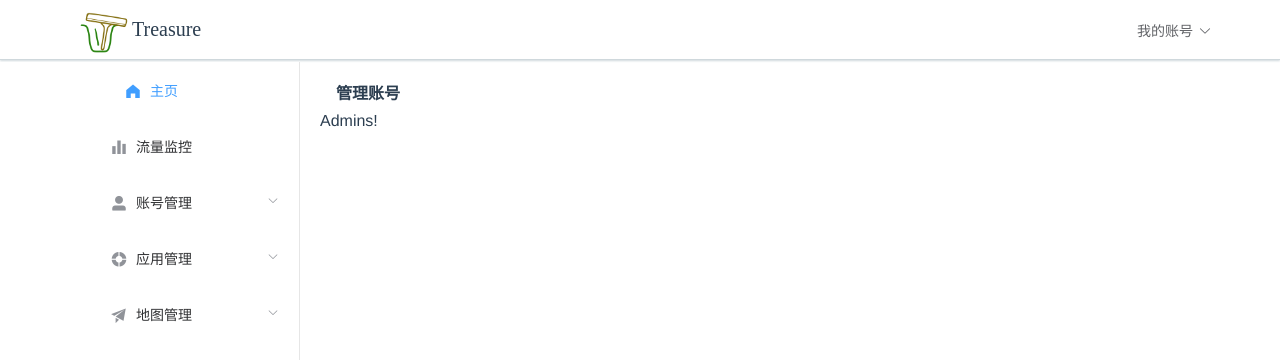
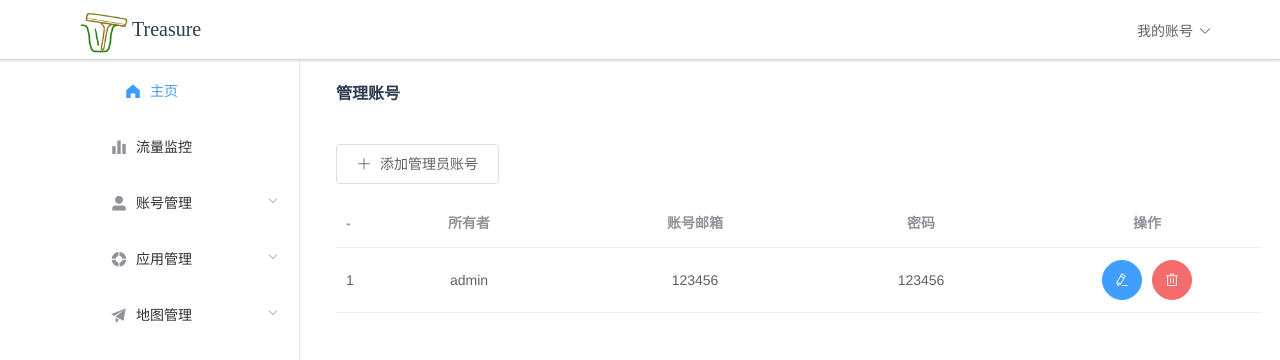
Before and after one commit to cyy942465/treasure-admin, a Vue app: page /Main/Admins in a window 1280 px wide. Shown: the top 360 px of the page. Built offline with nearby package versions, Linux system fonts and the light colour scheme.

Commit message:
admins added

```diff
--- a/src/components/account/Admins.vue
+++ b/src/components/account/Admins.vue
@@ -1,5 +1,58 @@
 <template>
-  <div>
-    Admins!
+  <div class="container">
+    <div class="add_button">
+      <el-button icon="el-icon-plus"> 添加管理员账号</el-button>
+    </div>
+    <el-table style="width: 100%" :data="tableData">
+      <el-table-column label="-" prop="index" align="center" width="20"></el-table-column>
+      <el-table-column label="所有者" prop="name" align="center"></el-table-column>
+      <el-table-column label="账号邮箱" prop="email" align="center"></el-table-column>
+      <el-table-column label="密码" prop="password" align="center"></el-table-column>
+      <el-table-column label="操作" align="center">
+        <template slot-scope="scope">
+          <el-button
+            type="primary" icon="el-icon-edit" circle
+            @click="handleEdit(scope.$index, scope.row)"></el-button>
+          <el-button
+            type="danger" icon="el-icon-delete" circle
+            @click="handleDelete(scope.$index, scope.row)"></el-button>
+        </template>
+      </el-table-column>
+    </el-table>
   </div>
 </template>
+
+<script>
+export default {
+  data() {
+    return {
+      tableData: [{
+        index: 1,
+        name: 'admin',
+        email: '123456',
+        password: '123456'
+      }],
+      search: ''
+    }
+  },
+  methods: {
+    handleEdit(index, row) {
+      console.log(index,row);
+    },
+    handleDelete(index, row) {
+      console.log(index, row);
+    }
+  }
+}
+</script>
+
+<style scoped>
+.container {
+  margin-top: 2em;
+  padding-left: 1em;
+}
+
+.add_button {
+  margin-bottom: 1em;
+}
+</style>
```
